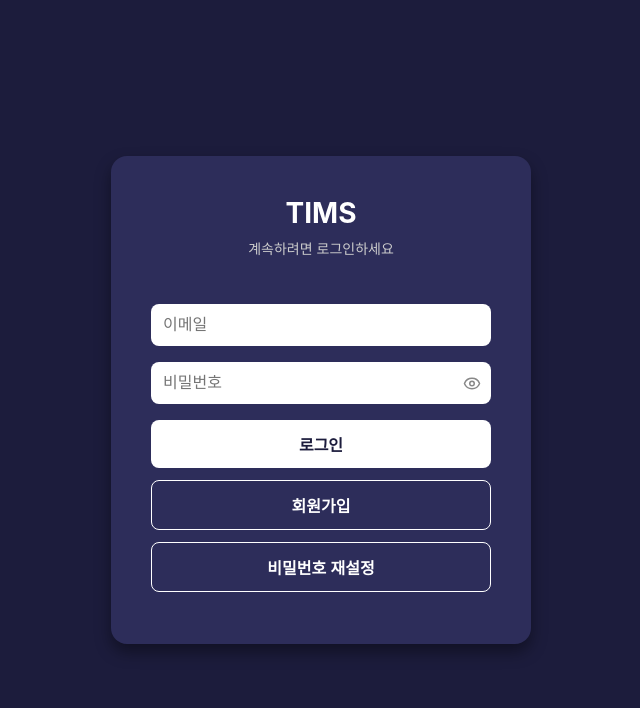
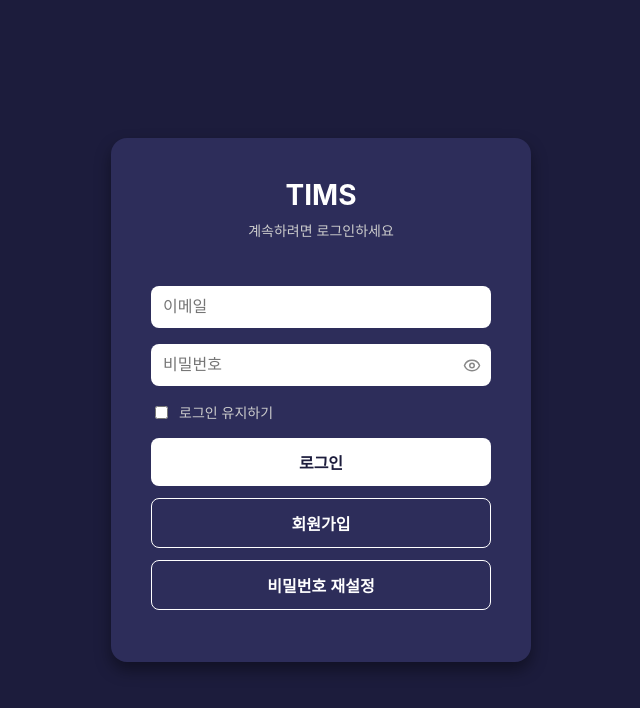
Before and after one commit to dhwiwwx/ReactCenter_Todo, a React (Create React App) app in the folder todolist/: page / in a window 1280 px wide. Shown: the top 708 px of the page, without its empty margins (319-959 px from the left). Built offline with nearby package versions, Linux system fonts and the light colour scheme; no server answers.

Commit message:
feat: add persistent login option

```diff
--- a/todolist/src/App.tsx
+++ b/todolist/src/App.tsx
@@ -2,6 +2,7 @@ import React from "react";
 import { BrowserRouter, Routes, Route, Navigate } from "react-router-dom";
 import Login from "./Pages/Login/Login";
 import Signup from "./Pages/Signup/Signup";
+import ResetPassword from "./Pages/ResetPassword/ResetPassword";
 import IssueRegister from "./Pages/IssueRegister/IssueRegister";
 import IssueEdit from "./Pages/IssueEdit/IssueEdit";
 import ProjectListPage from "./Pages/ProjectListPage/ProjectListPage";
@@ -22,6 +23,7 @@ function App() {
           element={user ? <Navigate to="/projects" /> : <Login />}
         />
         <Route path="/signup" element={<Signup />} />
+        <Route path="/reset-password" element={<ResetPassword />} />
         <Route
           path="/projects"
           element={user ? <ProjectListPage /> : <Navigate to="/" />}
--- a/todolist/src/Pages/Login/Login.styled.tsx
+++ b/todolist/src/Pages/Login/Login.styled.tsx
@@ -102,3 +102,13 @@ export const TogglePassword = styled.button`
   color: #888;
   padding: 0;
 `;
+
+export const CheckboxLabel = styled.label`
+  align-self: flex-start;
+  display: flex;
+  align-items: center;
+  gap: 8px;
+  font-size: 14px;
+  color: #ccc;
+  margin-bottom: 16px;
+`;
--- a/todolist/src/Pages/Login/Login.tsx
+++ b/todolist/src/Pages/Login/Login.tsx
@@ -1,6 +1,11 @@
 import React, { useState } from "react";
 import { useNavigate } from "react-router-dom";
-import { signInWithEmailAndPassword } from "firebase/auth";
+import {
+  signInWithEmailAndPassword,
+  setPersistence,
+  browserLocalPersistence,
+  browserSessionPersistence,
+} from "firebase/auth";
 import { auth } from "../../Firebase/firebase";
 import {
   Container,
@@ -13,6 +18,7 @@ import {
   SubTitle,
   TogglePassword,
   PasswordWrapper,
+  CheckboxLabel,
 } from "./Login.styled";
 import { Eye, EyeOff } from "lucide-react";
 
@@ -20,6 +26,7 @@ function Login() {
   const [email, setEmail] = useState("");
   const [password, setPassword] = useState("");
   const [showPassword, setShowPassword] = useState(false);
+  const [keepLoggedIn, setKeepLoggedIn] = useState(false);
   const navigate = useNavigate();
 
   const handleLogin = async () => {
@@ -29,6 +36,10 @@ function Login() {
     }
 
     try {
+      await setPersistence(
+        auth,
+        keepLoggedIn ? browserLocalPersistence : browserSessionPersistence
+      );
       await signInWithEmailAndPassword(auth, email, password);
       navigate("/projects");
     } catch (error: any) {
@@ -71,6 +82,15 @@ function Login() {
           </TogglePassword>
         </PasswordWrapper>
 
+        <CheckboxLabel>
+          <input
+            type="checkbox"
+            checked={keepLoggedIn}
+            onChange={() => setKeepLoggedIn((prev) => !prev)}
+          />
+          로그인 유지하기
+        </CheckboxLabel>
+
         <Button onClick={handleLogin}>로그인</Button>
         <SubButton onClick={() => navigate("/signup")}>회원가입</SubButton>
         <SubButton onClick={() => navigate("/reset-password")}>
--- /dev/null
+++ b/todolist/src/Pages/ResetPassword/ResetPassword.tsx
@@ -0,0 +1,62 @@
+import React, { useState } from "react";
+import { useNavigate } from "react-router-dom";
+import { sendPasswordResetEmail } from "firebase/auth";
+import { auth } from "../../Firebase/firebase";
+import {
+  Container,
+  LoginBox,
+  Input,
+  Button,
+  SubButton,
+  LogoSection,
+  ServiceName,
+  SubTitle,
+} from "../Login/Login.styled";
+
+function ResetPassword() {
+  const [email, setEmail] = useState("");
+  const navigate = useNavigate();
+
+  const handleReset = async () => {
+    if (!email) {
+      alert("이메일을 입력해주세요.");
+      return;
+    }
+
+    try {
+      await sendPasswordResetEmail(auth, email);
+      alert("비밀번호 재설정 이메일을 발송했습니다.");
+      navigate("/");
+    } catch (error) {
+      alert("이메일 전송에 실패했습니다. 다시 시도해주세요.");
+    }
+  };
+
+  const handleKeyDown = (e: React.KeyboardEvent<HTMLInputElement>) => {
+    if (e.key === "Enter") {
+      handleReset();
+    }
+  };
+
+  return (
+    <Container>
+      <LoginBox>
+        <LogoSection>
+          <ServiceName>TIMS</ServiceName>
+          <SubTitle>비밀번호 재설정</SubTitle>
+        </LogoSection>
+        <Input
+          type="email"
+          placeholder="이메일"
+          value={email}
+          onChange={(e) => setEmail(e.target.value)}
+          onKeyDown={handleKeyDown}
+        />
+        <Button onClick={handleReset}>이메일 발송</Button>
+        <SubButton onClick={() => navigate("/")}>로그인으로 돌아가기</SubButton>
+      </LoginBox>
+    </Container>
+  );
+}
+
+export default ResetPassword;
```
